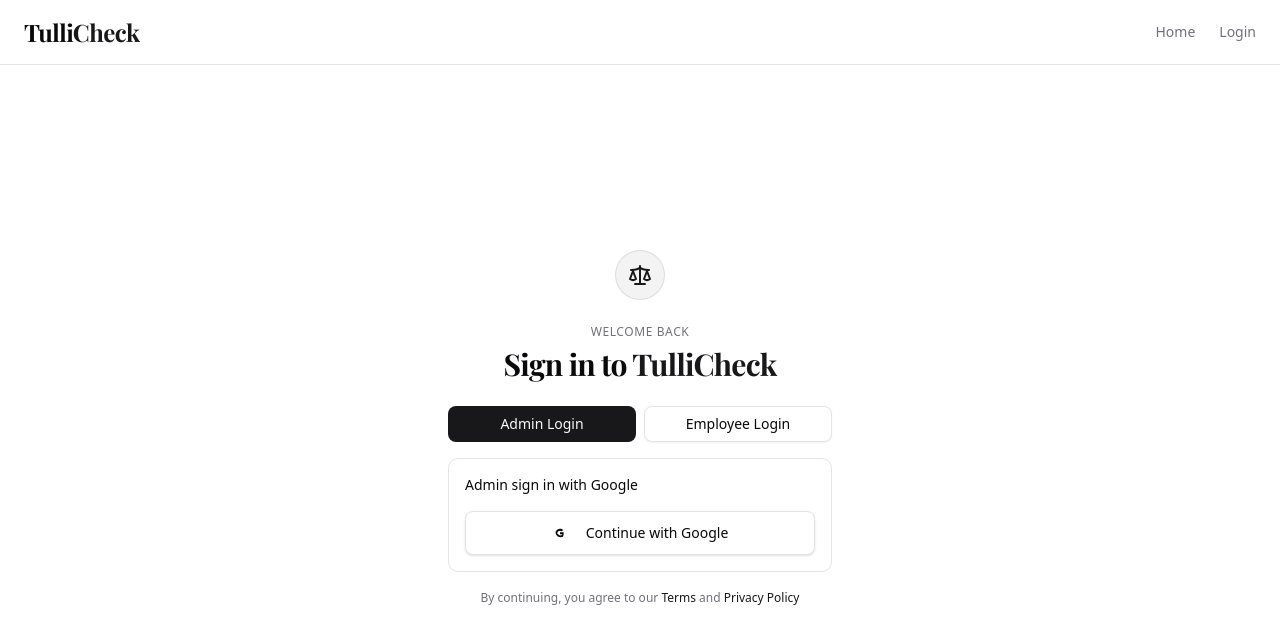
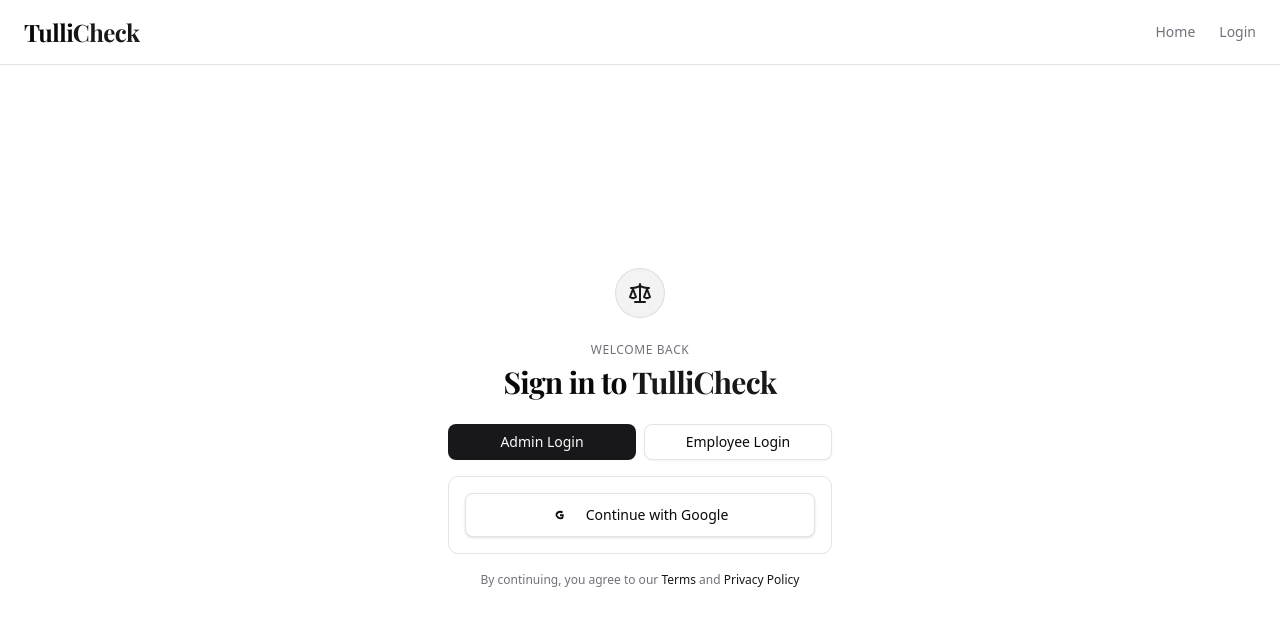
Before and after one commit to quanbui210/harmonize, a Next.js app: page /login in a window 1280 px wide. Shown: the top 644 px of the page. Built offline with nearby package versions, Linux system fonts and the light colour scheme; no server answers; a web font is replaced by a local one.

Commit message:
fix: remove text:

```diff
--- a/src/components/login/login-form.tsx
+++ b/src/components/login/login-form.tsx
@@ -74,7 +74,6 @@
 
       {mode === "employee" ? (
         <form onSubmit={handlePasswordSubmit} className="space-y-3 rounded-lg border p-4">
-          <p className="text-sm font-medium">Employee sign in with Username + Password</p>
           <div className="space-y-2">
             <Label htmlFor="identifier">Username</Label>
             <Input
@@ -111,7 +110,6 @@
         </form>
       ) : (
         <form action={signInAction} className="space-y-4 rounded-lg border p-4" onSubmit={handleSubmit}>
-          <p className="text-sm font-medium">Admin sign in with Google</p>
           <input type="hidden" name="redirectTo" value={redirectTo} />
           <Button
             type="submit"
```
